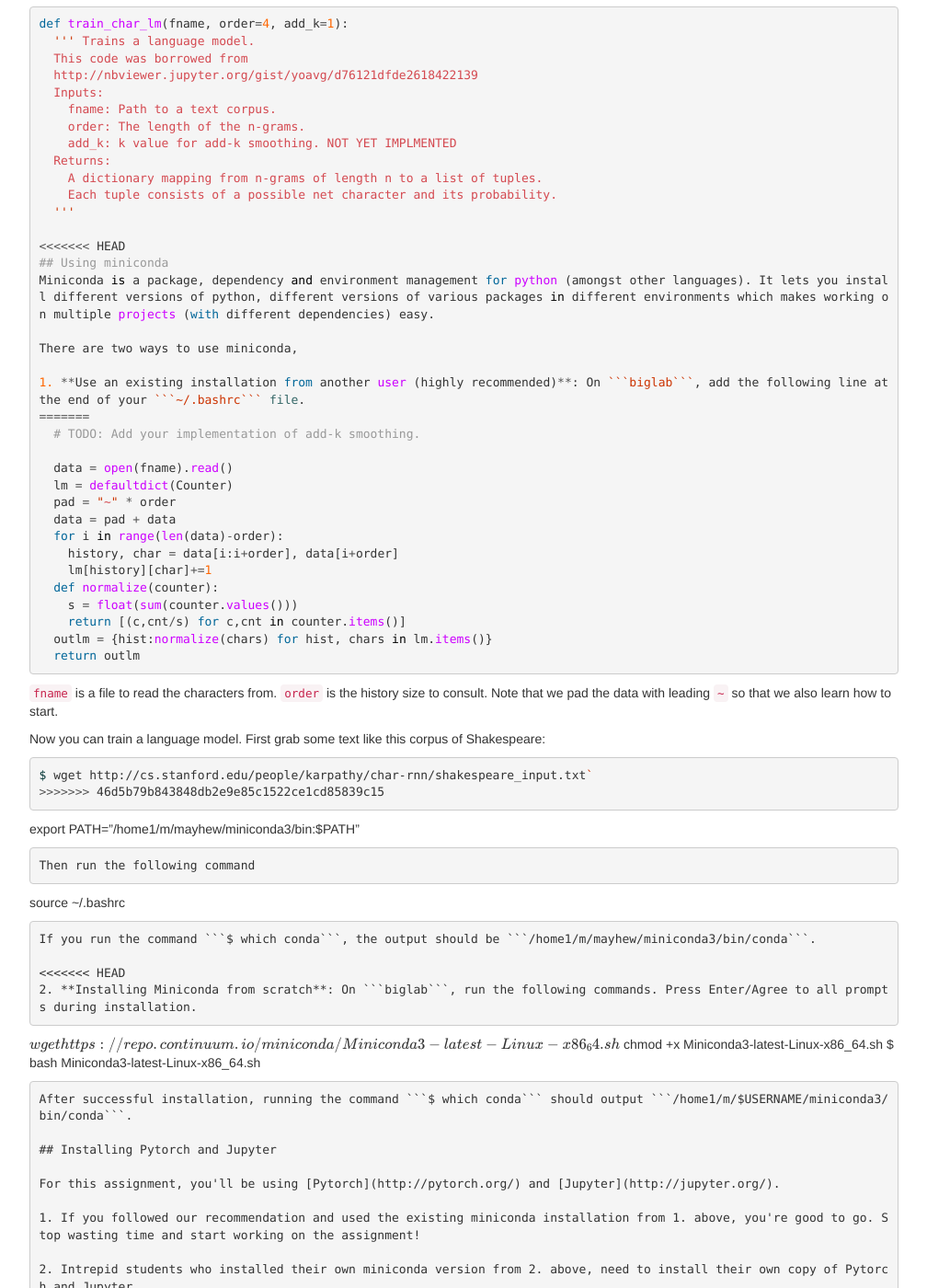
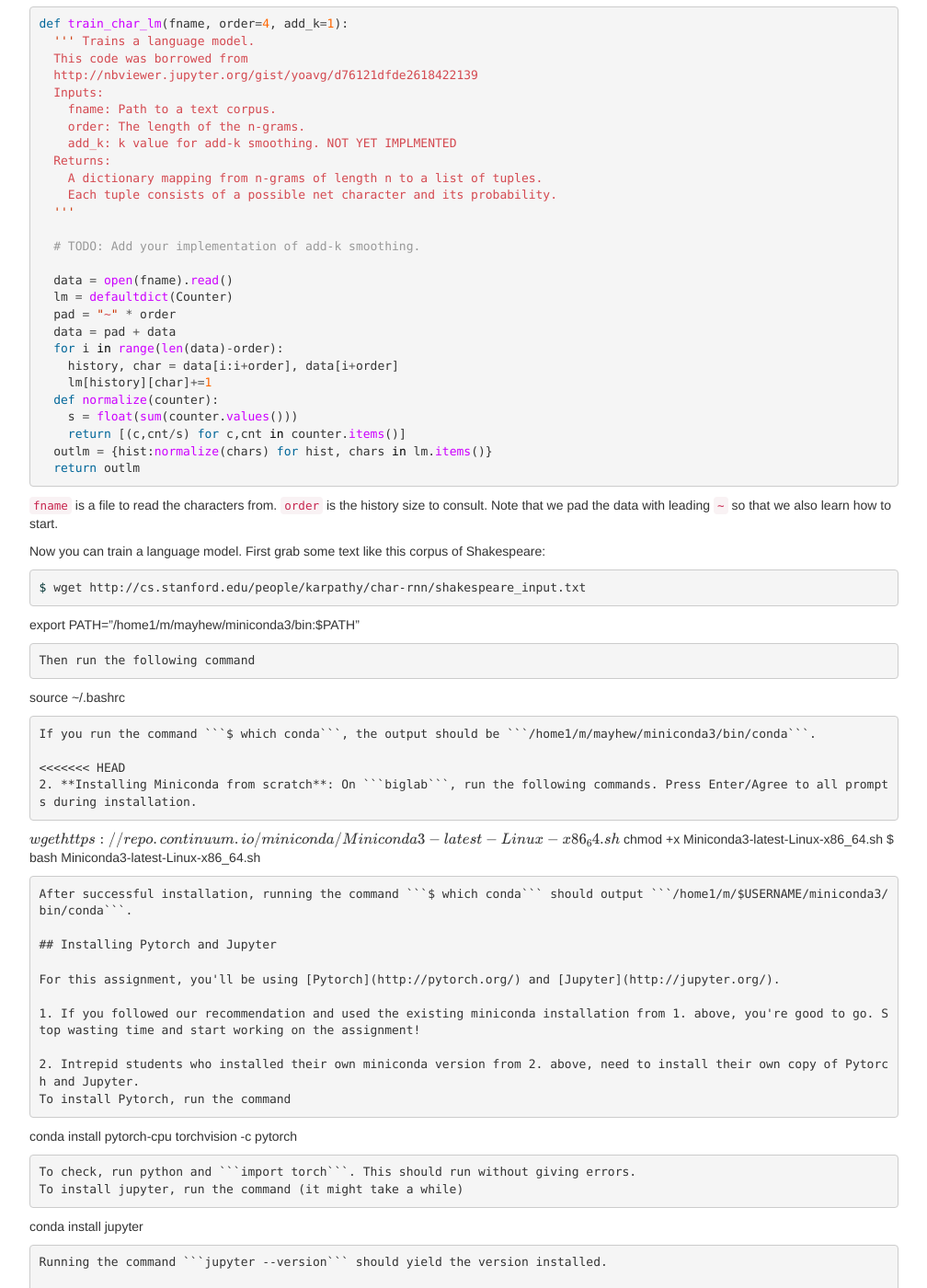
Before and after one commit to computational-linguistics-class/computational-linguistics-class.github.io, a Jekyll site: the page built from assignment5.md, in a window 1280 px wide and 1400 px high, scrolled down 772 px. Shown: the whole window at 92% size, without its empty margins (233-1241 px from the left). Built offline with Jekyll 4.4.1, drawn with Linux system fonts in a browser that asks for light colours; nearby versions of some CDN libraries; formulas are drawn with MathJax 3; a script that is not in the unit is left out.

Commit message:
mending assignment5 merge

````diff
--- a/assignment5.md
+++ b/assignment5.md
@@ -94,14 +94,6 @@ def train_char_lm(fname, order=4, add_k=1):
     Each tuple consists of a possible net character and its probability.
   '''
 
-<<<<<<< HEAD
-## Using miniconda
-Miniconda is a package, dependency and environment management for python (amongst other languages). It lets you install different versions of python, different versions of various packages in different environments which makes working on multiple projects (with different dependencies) easy.
-
-There are two ways to use miniconda,
-
-1. **Use an existing installation from another user (highly recommended)**: On ```biglab```, add the following line at the end of your ```~/.bashrc``` file.
-=======
   # TODO: Add your implementation of add-k smoothing.
 
   data = open(fname).read()
@@ -124,8 +116,7 @@ There are two ways to use miniconda,
 Now you can train a language model.  First grab some text like this corpus of Shakespeare:
 
 ``` bash
-$ wget http://cs.stanford.edu/people/karpathy/char-rnn/shakespeare_input.txt`
->>>>>>> 46d5b79b843848db2e9e85c1522ce1cd85839c15
+$ wget http://cs.stanford.edu/people/karpathy/char-rnn/shakespeare_input.txt
 ```
 export PATH="/home1/m/mayhew/miniconda3/bin:$PATH"
 ```
````
